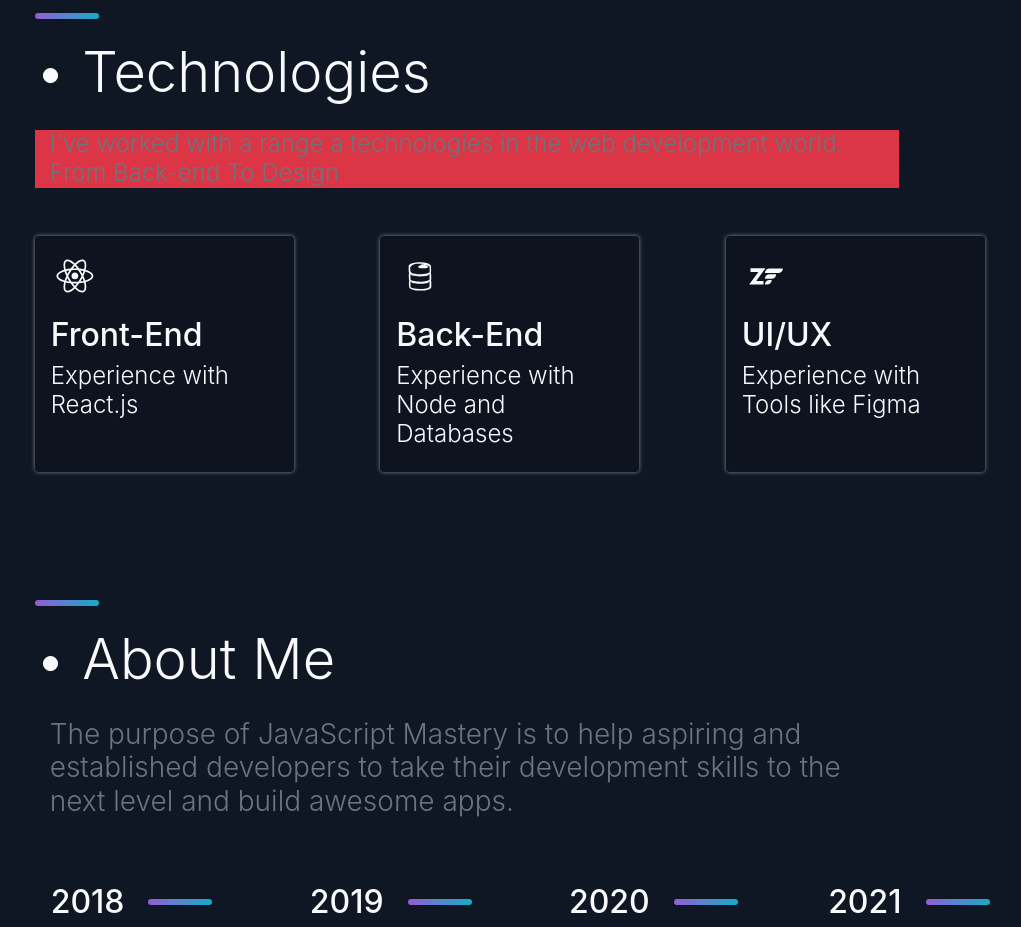
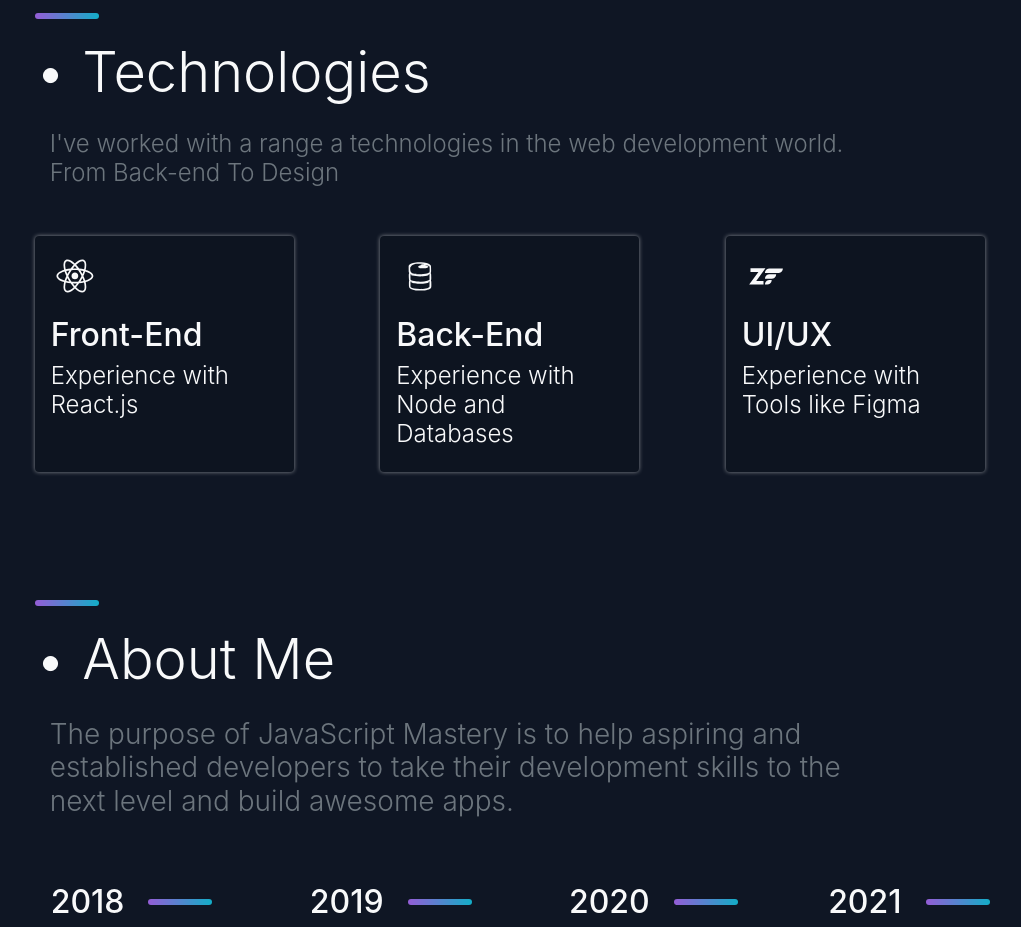
Before and after one commit to mreskini/Portfolio, a React (Create React App) app: page / in a window 1280 px wide. Shown: the part 2120-3047 px from the top of the page, without its empty margins (87-1108 px from the left). Built offline with nearby package versions, Linux system fonts and the light colour scheme.

Commit message:
remove some bg color in technologies section

```diff
--- a/src/components/technologies.jsx
+++ b/src/components/technologies.jsx
@@ -49,7 +49,7 @@ export default function Technologies(){
                     {
                         TitleView("Technologies")
                     }
-                    <div className="h4 font-weight-light text-secondary col-lg-10 col-12 bg-danger">
+                    <div className="h4 font-weight-light text-secondary col-lg-10 col-12">
                         I've worked with a range a technologies in the web development world. From Back-end To Design
                     </div>
                     <div className="mt-5 row m-0">
```
